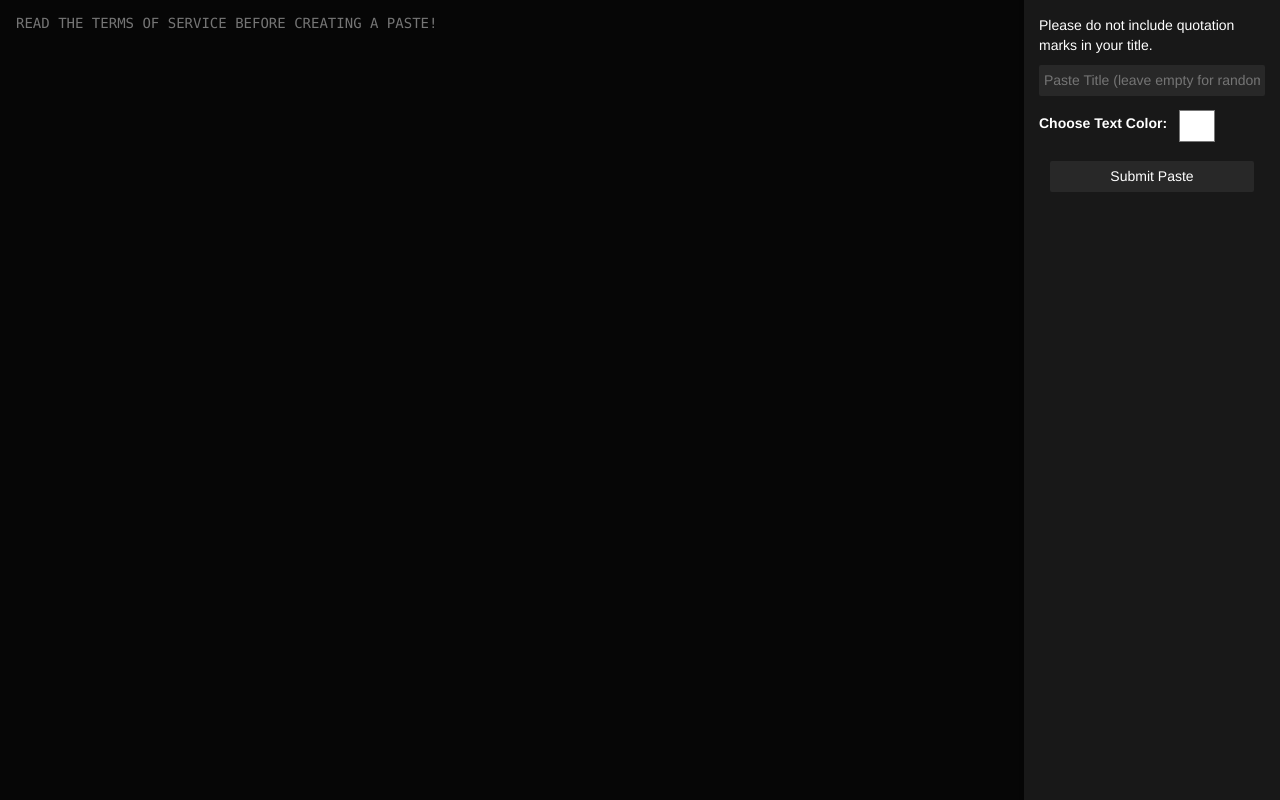
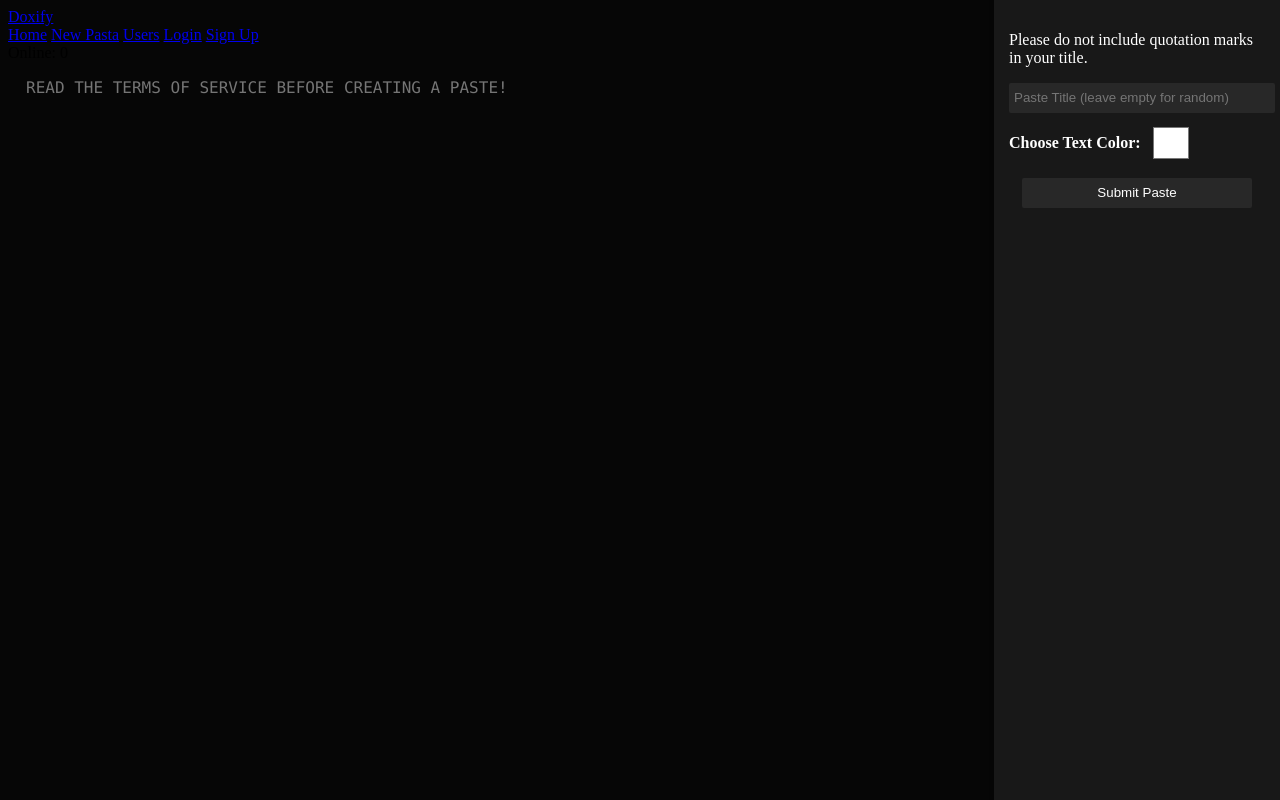
Before and after one commit to HYRIDIP/doxoff, a Node project: template views/pages/newpaste.ejs in a window 1280 px wide. Run offline with Node 20 templates, Linux system fonts and the light colour scheme; the template is opened without the code that fills it, so the values that code supplies are empty; some libraries are stand-ins or nearby versions.

Commit message:
Update header.ejs

```diff
--- a/views/partials/header.ejs
+++ b/views/partials/header.ejs
@@ -1,9 +1,46 @@
+<!DOCTYPE html>
+<html lang="en">
 <head>
     <meta charset="UTF-8">
     <meta name="viewport" content="width=device-width, initial-scale=1.0">
-    <title>Doxify</title>
-    <link rel="stylesheet" href="https://maxcdn.bootstrapcdn.com/bootstrap/3.3.7/css/bootstrap.min.css">
-    <link rel="stylesheet" href="https://cdnjs.cloudflare.com/ajax/libs/font-awesome/4.7.0/css/font-awesome.min.css>
+    <title><%= title || 'Doxify' %></title>
+    <link rel="stylesheet" href="/css/style.css">
+    <link rel="stylesheet" href="/css/larpbin.css">
+    <link rel="icon" type="image/x-icon" href="/Media/favicon.ico">
+</head>
+<body>
+    <header>
+        <nav class="navbar">
+            <div class="nav-brand">
+                <a href="/">Doxify</a>
+            </div>
+            <div class="nav-links">
+                <a href="/">Home</a>
+                <a href="/newpaste">New Pasta</a>
+                <a href="/users">Users</a>
+                <% if (user) { %>
+                    <a href="/dashboard">Dashboard</a>
+                    <a href="/profile">Profile</a>
+                    <% if (user.role === 'admin') { %>
+                        <a href="/admin">Admin</a>
+                    <% } %>
+                    <a href="/logout">Logout</a>
+                <% } else { %>
+                    <a href="/login">Login</a>
+                    <a href="/signup">Sign Up</a>
+                <% } %>
+            </div>
+            <div class="nav-online">
+                <span class="online-indicator" id="onlineUsers">
+                    <span class="online-dot"></span>
+                    Online: <span id="onlineCount">0</span>
+                </span>
+            </div>
+        </nav>
+    </header>
+
+    <main>
+        <!-- Content will be inserted here -->
 <script src=" https://maxcdn.bootstrapcdn.com/bootstrap/3.4.1/js/bootstrap.min.js">
     </script>
     <script src="https://ajax.googleapis.com/ajax/libs/jquery/3.6.1/jquery.min.js"></script>
```
